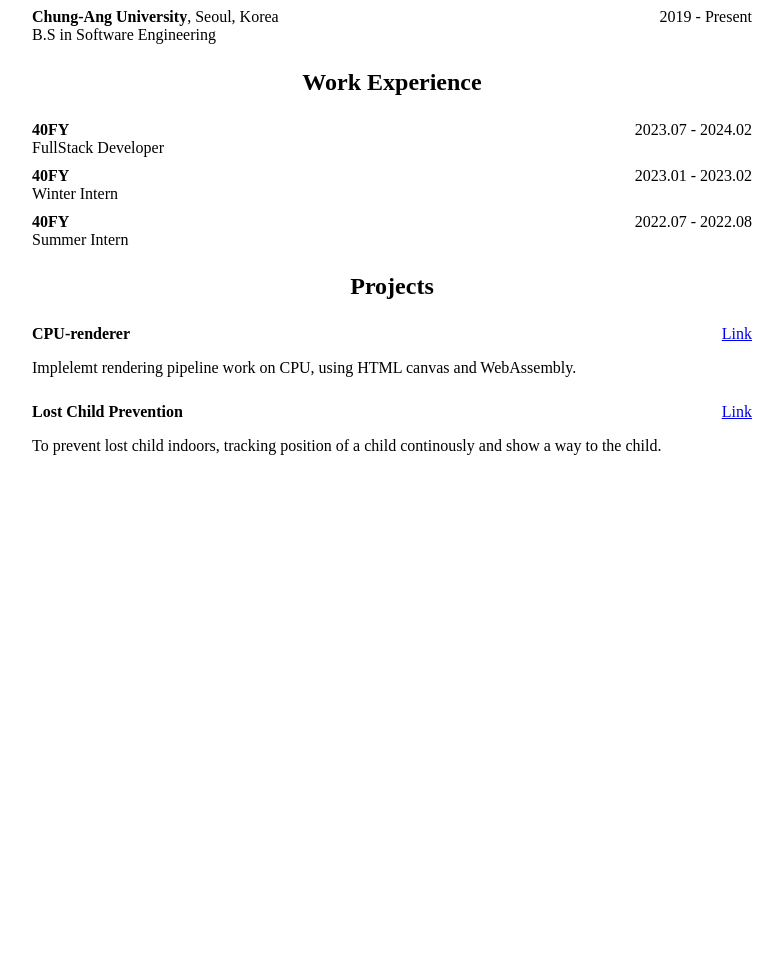
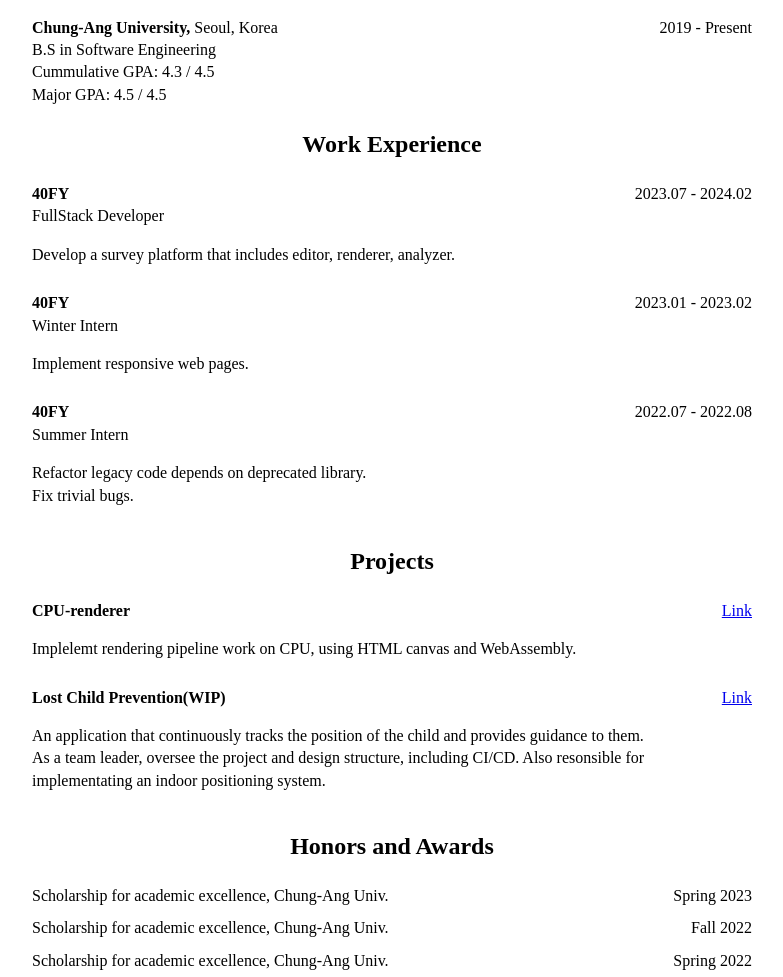
Before and after one commit to UNWHO/UNWHO.github.io, a plain HTML site: page index.html in a window 1280 px wide. Shown: the part 180-1157 px from the top of the page, without its empty margins (248-1031 px from the left). Before the commit the page ends 800 px from the top, so only its background shows below. Drawn offline with Linux system fonts and the light colour scheme.

Commit message:
update awards

```diff
--- a/index.html
+++ b/index.html
@@ -22,6 +22,10 @@
       .container > div > div:first-child {
         text-align: left;
       }
+
+      div {
+        line-height: 1.4rem;
+      }
     </style>
   </head>
   <body>
@@ -34,8 +38,10 @@
     <div class="container">
       <div>
         <div>
-          <div><b>Chung-Ang University</b>, Seoul, Korea</div>
+          <div><b>Chung-Ang University,</b> Seoul, Korea</div>
           <div>B.S in Software Engineering</div>
+          <div>Cummulative GPA: 4.3 / 4.5</div>
+          <div>Major GPA: 4.5 / 4.5</div>
         </div>
         <div>2019 - Present</div>
       </div>
@@ -46,6 +52,9 @@
         <div>
           <div><b>40FY</b></div>
           <div>FullStack Developer</div>
+          <p>
+            Develop a survey platform that includes editor, renderer, analyzer.
+          </p>
         </div>
         <div>2023.07 - 2024.02</div>
       </div>
@@ -53,6 +62,7 @@
         <div>
           <div><b>40FY</b></div>
           <div>Winter Intern</div>
+          <p>Implement responsive web pages.</p>
         </div>
         <div>2023.01 - 2023.02</div>
       </div>
@@ -60,6 +70,10 @@
         <div>
           <div><b>40FY</b></div>
           <div>Summer Intern</div>
+          <p>
+            Refactor legacy code depends on deprecated library. <br />
+            Fix trivial bugs.
+          </p>
         </div>
         <div>2022.07 - 2022.08</div>
       </div>
@@ -82,11 +96,14 @@
       </div>
       <div>
         <div>
-          <b>Lost Child Prevention</b>
+          <b>Lost Child Prevention(WIP)</b>
           <p>
-            To prevent lost child indoors, tracking position of a child
-            continously and show a way to the child.
+            An application that continuously tracks the position of the child
+            and provides guidance to them.
             <br />
+            As a team leader, oversee the project and design structure,
+            including CI/CD. Also resonsible for implementating an indoor
+            positioning system.
           </p>
         </div>
         <div>
@@ -98,5 +115,20 @@
         </div>
       </div>
     </div>
+    <h2>Honors and Awards</h2>
+    <div class="container">
+      <div>
+        <div>Scholarship for academic excellence, Chung-Ang Univ.</div>
+        <div>Spring 2023</div>
+      </div>
+      <div>
+        <div>Scholarship for academic excellence, Chung-Ang Univ.</div>
+        <div>Fall 2022</div>
+      </div>
+      <div>
+        <div>Scholarship for academic excellence, Chung-Ang Univ.</div>
+        <div>Spring 2022</div>
+      </div>
+    </div>
   </body>
 </html>
```
